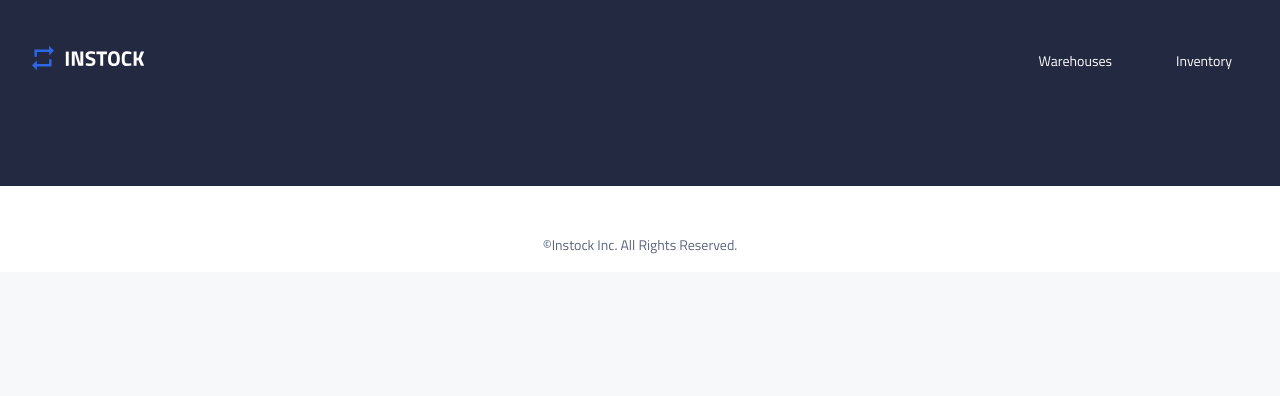
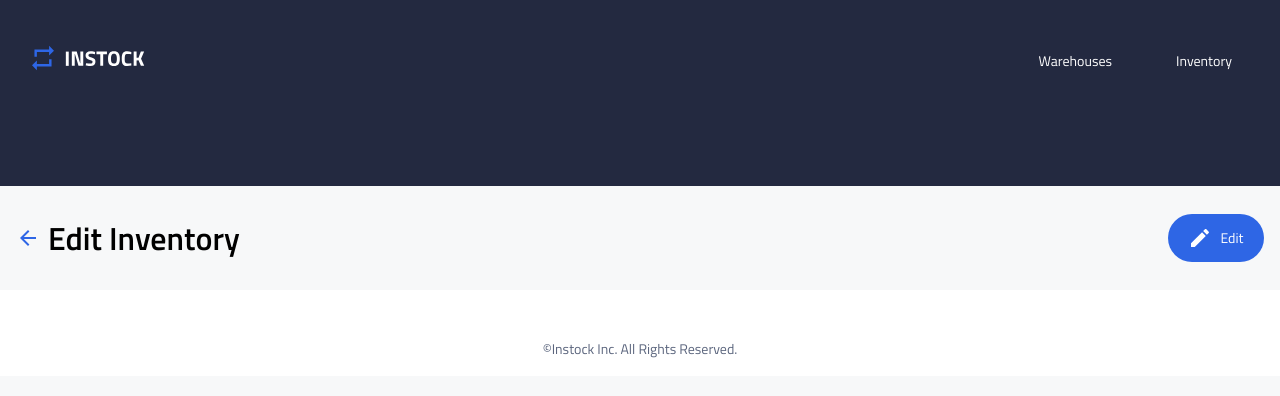
Before and after one commit to rmasuda12/code-crusaders-instock, a React (Vite) app: page /inventorydetails in a window 1280 px wide. Shown: the top 396 px of the page. Built offline with nearby package versions, Linux system fonts and the light colour scheme; no server answers.

Commit message:
created inventories details page using venessa's details component code

```diff
--- a/src/pages/InventoryDetails/InventoryDetails.jsx
+++ b/src/pages/InventoryDetails/InventoryDetails.jsx
@@ -1,7 +1,72 @@
-function InventoryDetails(){
+import './InventoryDetails.scss'
+import { Link, useParams } from 'react-router-dom';
+import { useEffect, useState } from 'react';
+import axios from 'axios';
 
-    return(
-       <></>
-    )
+function InventoryDetails () {
+
+    const {id} = useParams();
+    const [InventoryDetails, setInventoryDetails] = useState({});
+
+// Get warehouse details from the API based on id
+
+    async function getInventoryDetails() {
+        const response = await axios.get(`http://localhost:8080/inventories/${id}`);
+        setInventoryDetails(response.data);
+    }
+
+    useEffect(() => {
+        getInventoryDetails();
+    }, [id]);
+
+return (
+    <>
+    <section className='details'>
+        <section className='details__info'>
+            <Link to={'/inventories'} className='details__arrow'>
+                <svg width="24" height="24" viewBox="0 0 24 24" fill="none" xmlns="http://www.w3.org/2000/svg">
+                <path d="M20 11H7.83L13.42 5.41L12 4L4 12L12 20L13.41 18.59L7.83 13H20V11Z" fill="#2E66E6"/>
+                </svg>
+            </Link>
+
+            <h1 className='details__city'>Edit Inventory</h1>
+            <Link to={'/'} className='details__edit'>
+                <svg width="24" height="24" viewBox="0 0 24 24" fill="none" xmlns="http://www.w3.org/2000/svg">
+                <path d="M3 17.25V21H6.75L17.81 9.94L14.06 6.19L3 17.25ZM20.71 7.04C21.1 6.65 21.1 6.02 20.71 5.63L18.37 3.29C17.98 2.9 17.35 2.9 16.96 3.29L15.13 5.12L18.88 8.87L20.71 7.04V7.04Z" fill="#FFFFFF"/>
+                </svg>
+            </Link>
+
+            <Link to={'/'} className='details__edit--hidden'>
+                <svg width="24" height="24" viewBox="0 0 24 24" fill="none" xmlns="http://www.w3.org/2000/svg">
+                <path d="M3 17.25V21H6.75L17.81 9.94L14.06 6.19L3 17.25ZM20.71 7.04C21.1 6.65 21.1 6.02 20.71 5.63L18.37 3.29C17.98 2.9 17.35 2.9 16.96 3.29L15.13 5.12L18.88 8.87L20.71 7.04V7.04Z" fill="#FFFFFF"/>
+                </svg>Edit
+            </Link>
+        </section>
+{/*
+        <div className='details__container'>
+            <section className='details__address'>
+                <h4 className='details__subtitle'>WAREHOUSE ADDRESS:</h4>
+                <p className='details__address-info'>{`${warehouseDetails.address}, ${warehouseDetails.city}, ${warehouseDetails.country}`}</p>
+            </section>
+            <section className='details__contact'>
+                <div className='details__name'>
+                    <h4 className='details__subtitle'>CONTACT NAME:</h4>
+                    <p className='details__first-last-name'>{warehouseDetails.contact_name}</p>
+                    <p className='details__job-title'>{warehouseDetails.contact_position}</p>
+                </div>
+
+                <div className='details__information'>
+                    <h4 className='details__subtitle'>CONTACT INFORMATION:</h4>
+                    <p className='details__number'>{warehouseDetails.contact_phone}</p>
+                    <p className='details__email'>{warehouseDetails.contact_email}</p>
+                </div>
+            </section>
+        </div> */}
+    </section>
+
+    </>
+);
+
 }
+
 export default InventoryDetails;
```
